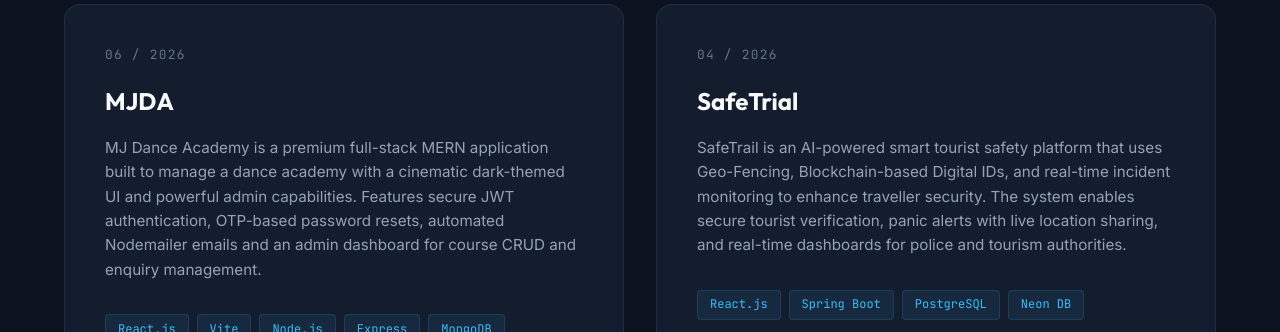
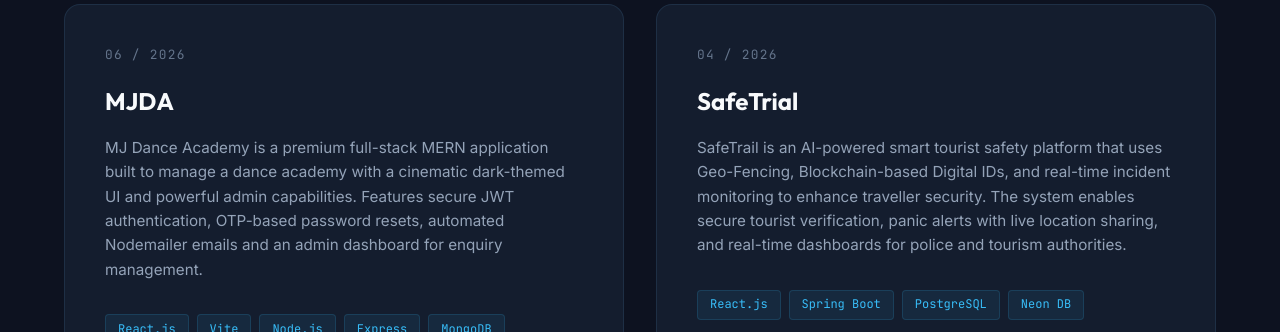
Before and after one commit to Guru1316/My-PortFolio, a plain HTML site: page index.html in a window 1280 px wide. Shown: the part 3760-4092 px from the top of the page. Drawn offline with nearby package versions, Linux system fonts and the light colour scheme.

Commit message:
Updated Portfolio

```diff
--- a/index.html
+++ b/index.html
@@ -1273,7 +1273,7 @@
     <div class="project-card reveal">
       <div class="project-number">06 / 2026</div>
       <div class="project-title">MJDA</div>
-      <p class="project-desc">MJ Dance Academy is a premium full-stack MERN application built to manage a dance academy with a cinematic dark-themed UI and powerful admin capabilities. Features secure JWT authentication, OTP-based password resets, automated Nodemailer emails and an admin dashboard for course CRUD and enquiry management.</p>
+      <p class="project-desc">MJ Dance Academy is a premium full-stack MERN application built to manage a dance academy with a cinematic dark-themed UI and powerful admin capabilities. Features secure JWT authentication, OTP-based password resets, automated Nodemailer emails and an admin dashboard for enquiry management.</p>
       <div class="project-stack">
         <span class="stack-tag">React.js</span>
         <span class="stack-tag">Vite</span>
```
